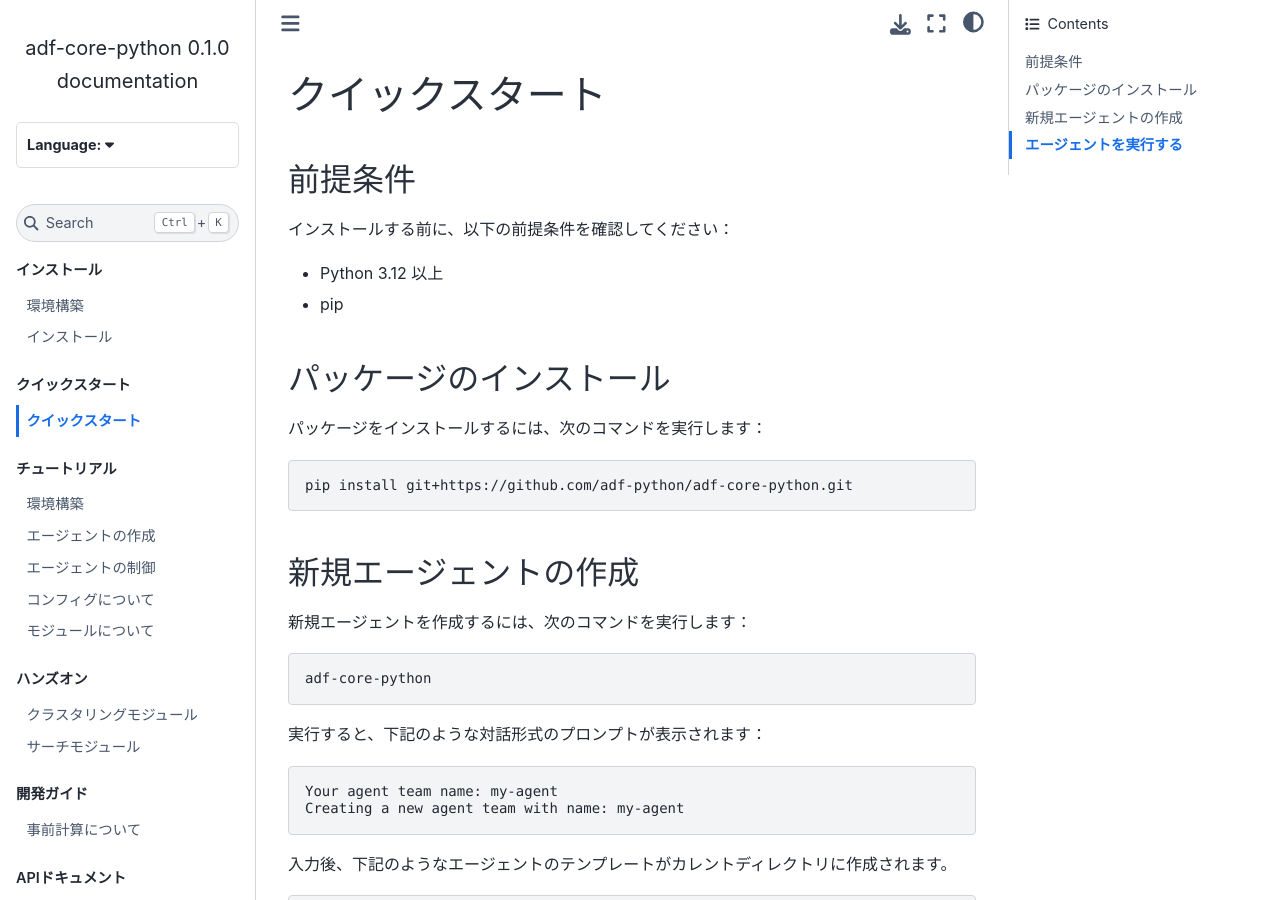
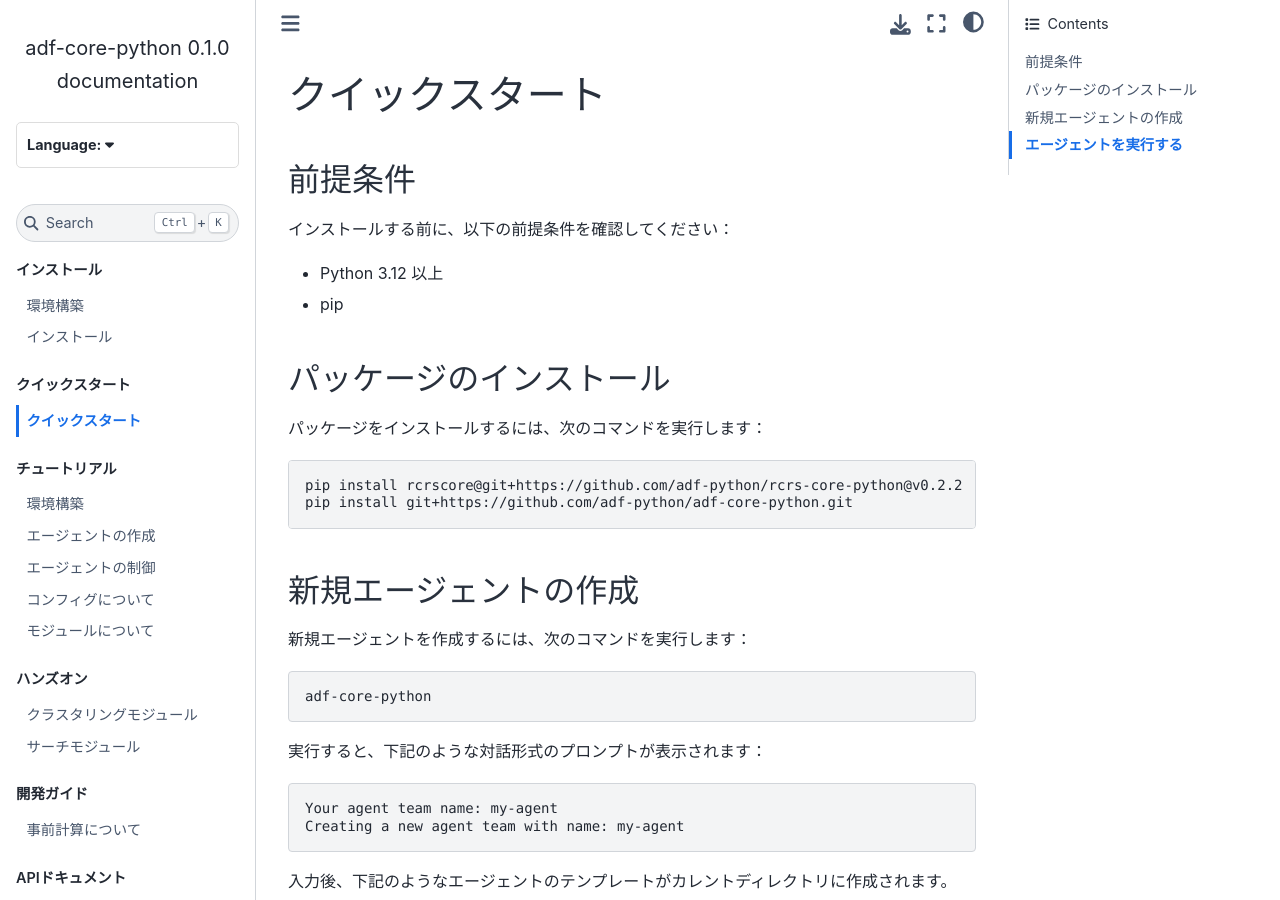
Before and after one commit to adf-python/adf-core-python, a Sphinx documentation site: the page built from docs/source/quickstart/quickstart.md, in a window 1280 px wide and 900 px high. Built offline with Sphinx 7.4.7 and the Sphinx Book theme 1.1.4, drawn with Linux system fonts in a browser that asks for light colours; pages that are not in the unit, such as notebooks, are missing from menus.

Commit message:
feat: rcrscoreのインストールコマンドを更新し、バージョンをv0.2.2に変更

````diff
--- a/docs/source/quickstart/quickstart.md
+++ b/docs/source/quickstart/quickstart.md
@@ -12,6 +12,7 @@
 パッケージをインストールするには、次のコマンドを実行します：
 
 ```bash
+pip install rcrscore@git+https://github.com/adf-python/rcrs-core-python@v0.2.2
 pip install git+https://github.com/adf-python/adf-core-python.git
 ```
 
--- a/pyproject.toml
+++ b/pyproject.toml
@@ -140,4 +140,4 @@ pythonpath = ["src"]
 testpaths = ["tests"]
 
 [tool.uv.sources]
-rcrscore = { git = "https://github.com/adf-python/rcrs-core-python" , tag = "v0.2.0" }
+rcrscore = { git = "https://github.com/adf-python/rcrs-core-python" , tag = "v0.2.2" }
````
Also changed, not shown: docs/source/install/install/install.md (+1 -0 lines).
